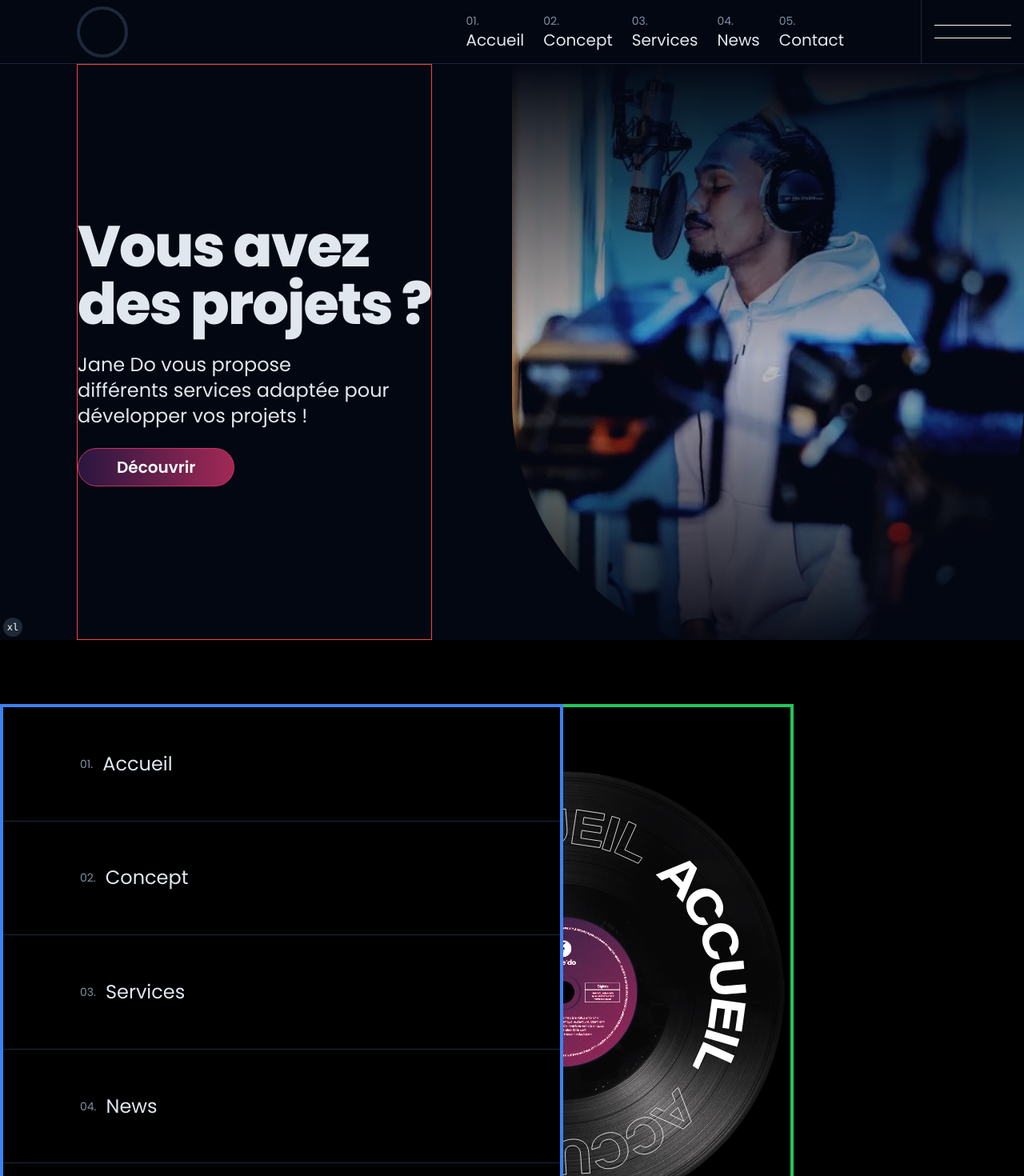
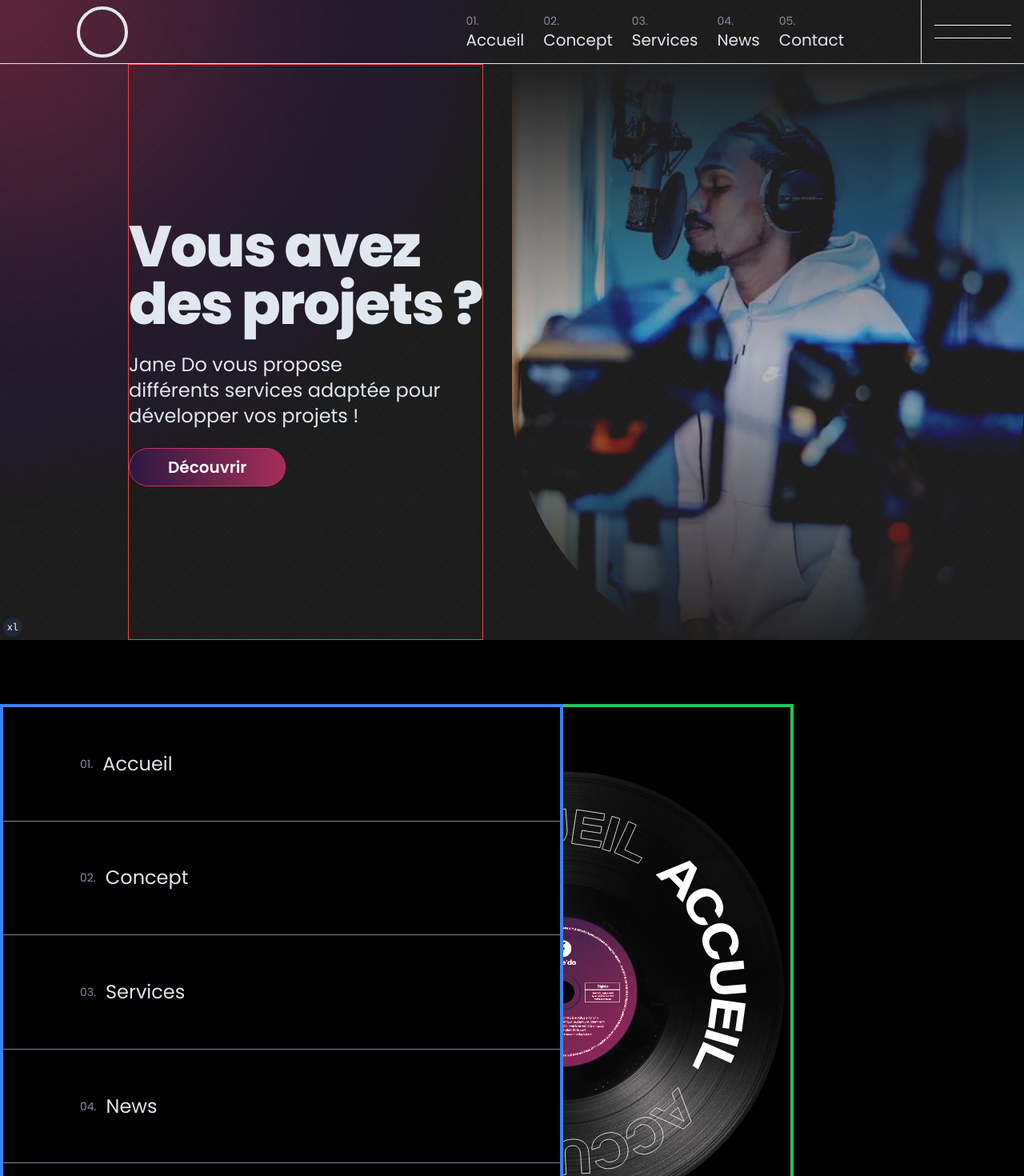
Before and after one commit to t-rosa/temp_www.janedoagency.com, a Next.js app: page /services in a window 1280 px wide. Shown: the top 1470 px of the page at 80% size. Built offline with nearby package versions, Linux system fonts and the light colour scheme.

Commit message:
feat: add image background and increase margin on text blocs

```diff
--- a/src/app/(marketing)/layout.tsx
+++ b/src/app/(marketing)/layout.tsx
@@ -10,11 +10,13 @@ import { TERMS } from "@/lib/terms";
 import jane_do_svg from "@/images/jane-do.svg";
 import vinyl_png from "@/images/vinyl/vinyl.png";
 import currentVinylLabel from "@/images/vinyl/home.svg";
+import { RadialGradient } from "@/components/radial-gradient";
 
 export default function RootLayout({ children }: PropsWithChildren) {
   const [isOpen, setIsOpen] = useState(false);
   return (
-    <>
+    <div className="relative">
+      <RadialGradient />
       <nav
         data-is-open={isOpen}
         className="fixed z-10 grid h-full w-full translate-y-full bg-black data-[is-open='true']:translate-y-0 lg:grid-cols-[55%_45%]"
@@ -23,7 +25,7 @@ export default function RootLayout({ children }: PropsWithChildren) {
           <li>
             <Link
               href="/"
-              className="flex h-full w-full items-center justify-center gap-3 border-b lg:justify-start lg:pl-16 xl:pl-24 2xl:pl-32"
+              className="flex h-full w-full items-center justify-center gap-3 border-b border-muted-foreground lg:justify-start lg:pl-16 xl:pl-24 2xl:pl-32"
             >
               <div className="text-sm text-muted-foreground">01.</div>
               <div>Accueil</div>
@@ -32,7 +34,7 @@ export default function RootLayout({ children }: PropsWithChildren) {
           <li>
             <Link
               href="/concept"
-              className="flex h-full w-full items-center justify-center gap-3 border-b lg:justify-start lg:pl-16 xl:pl-24 2xl:pl-32"
+              className="flex h-full w-full items-center justify-center gap-3 border-b border-muted-foreground lg:justify-start lg:pl-16 xl:pl-24 2xl:pl-32"
             >
               <div className="text-sm text-muted-foreground">02.</div>
               <div>Concept</div>
@@ -41,7 +43,7 @@ export default function RootLayout({ children }: PropsWithChildren) {
           <li>
             <Link
               href="/services"
-              className="flex h-full w-full items-center justify-center gap-3 border-b lg:justify-start lg:pl-16 xl:pl-24 2xl:pl-32"
+              className="flex h-full w-full items-center justify-center gap-3 border-b border-muted-foreground lg:justify-start lg:pl-16 xl:pl-24 2xl:pl-32"
             >
               <div className="text-sm text-muted-foreground">03.</div>
               <div>Services</div>
@@ -50,7 +52,7 @@ export default function RootLayout({ children }: PropsWithChildren) {
           <li>
             <Link
               href="/news"
-              className="flex h-full w-full items-center justify-center gap-3 border-b lg:justify-start lg:pl-16 xl:pl-24 2xl:pl-32"
+              className="flex h-full w-full items-center justify-center gap-3 border-b border-muted-foreground lg:justify-start lg:pl-16 xl:pl-24 2xl:pl-32"
             >
               <div className="text-sm text-muted-foreground">04.</div>
               <div>News</div>
@@ -144,7 +146,7 @@ export default function RootLayout({ children }: PropsWithChildren) {
       <footer
         id="footer"
         className="
-          relative flex flex-col items-center gap-12 border-t px-8 py-12 text-center
+          relative flex flex-col items-center gap-12 border-t bg-background px-8 py-12 text-center
           md:grid md:place-items-center md:text-start
         "
       >
@@ -204,6 +206,6 @@ export default function RootLayout({ children }: PropsWithChildren) {
           &copy; Jane Do - Tous droits réservés
         </p>
       </footer>
-    </>
+    </div>
   );
 }
--- a/src/app/(marketing)/services/page.tsx
+++ b/src/app/(marketing)/services/page.tsx
@@ -22,10 +22,10 @@ export default function ServicePage() {
         <div
           className="
             grid min-h-[calc(100vh-5rem)] grid-rows-[1fr_auto_auto] gap-12 border border-red-500  py-24 text-center
-            md:ml-8 md:grid-rows-none md:content-center md:gap-6 md:text-start
-            lg:ml-16
-            xl:ml-24
-            2xl:ml-32
+            md:ml-24 md:grid-rows-none md:content-center md:gap-6 md:text-start
+            lg:ml-32
+            xl:ml-40
+            2xl:ml-48
           "
         >
           <h1 className="scroll-m-20 text-4xl font-extrabold tracking-tight md:text-5xl lg:text-6xl xl:text-7xl">
@@ -70,10 +70,10 @@ export default function ServicePage() {
         <div
           className="
             grid min-h-[calc(100vh-5rem)] grid-rows-[1fr_auto] gap-12 border border-red-500  py-24 text-center
-            md:mr-8 md:grid-rows-none md:content-center md:gap-6 md:text-end
-            lg:mr-16
-            xl:mr-24
-            2xl:mr-32
+            md:mr-24 md:grid-rows-none md:content-center md:gap-6 md:text-end
+            lg:mr-32
+            xl:mr-40
+            2xl:mr-48
           "
         >
           <div className="flex self-start md:self-auto">
@@ -112,10 +112,10 @@ export default function ServicePage() {
         <div
           className="
             grid min-h-[calc(100vh-5rem)] grid-rows-[1fr_auto] gap-12 border border-red-500  py-24 text-center
-            md:ml-8 md:grid-rows-none md:content-center md:gap-6 md:text-start
-            lg:ml-16
-            xl:ml-24
-            2xl:ml-32
+            md:ml-24 md:grid-rows-none md:content-center md:gap-6 md:text-start
+            lg:ml-32
+            xl:ml-40
+            2xl:ml-48
           "
         >
           <div className="flex self-start md:self-auto">
@@ -155,10 +155,10 @@ export default function ServicePage() {
         <div
           className="
             grid min-h-[calc(100vh-5rem)] grid-rows-[1fr_auto] gap-12 border border-red-500  py-24 text-center
-            md:mr-8 md:grid-rows-none md:content-center md:gap-6 md:text-end
-            lg:mr-16
-            xl:mr-24
-            2xl:mr-32
+            md:mr-24 md:grid-rows-none md:content-center md:gap-6 md:text-end
+            lg:mr-32
+            xl:mr-40
+            2xl:mr-48
           "
         >
           <div className="flex self-start md:self-auto">
@@ -198,10 +198,10 @@ export default function ServicePage() {
         <div
           className="
             grid min-h-[calc(100vh-5rem)] grid-rows-[1fr_auto] gap-12 border border-red-500  py-24 text-center
-            md:ml-8 md:grid-rows-none md:content-center md:gap-6 md:text-start
-            lg:ml-16
-            xl:ml-24
-            2xl:ml-32
+            md:ml-24 md:grid-rows-none md:content-center md:gap-6 md:text-start
+            lg:ml-32
+            xl:ml-40
+            2xl:ml-48
           "
         >
           <div className="flex self-start md:self-auto">
@@ -241,10 +241,10 @@ export default function ServicePage() {
         <div
           className="
             grid min-h-[calc(100vh-5rem)] grid-rows-[1fr_auto] gap-12 border border-red-500  py-24 text-center
-            md:mr-8 md:grid-rows-none md:place-content-center md:gap-6 md:text-end
-            lg:mr-16
-            xl:mr-24
-            2xl:mr-32
+            md:mr-24 md:grid-rows-none md:place-content-center md:gap-6 md:text-end
+            lg:mr-32
+            xl:mr-40
+            2xl:mr-48
           "
         >
           <h2 className="scroll-m-20 text-4xl font-extrabold tracking-tight md:text-5xl lg:text-6xl xl:text-7xl">
--- a/src/app/layout.tsx
+++ b/src/app/layout.tsx
@@ -15,7 +15,7 @@ export const metadata = {
 
 export default function RootLayout({ children }: PropsWithChildren) {
   return (
-    <html lang="fr" className="dark overflow-x-hidden scroll-smooth">
+    <html lang="fr" className="overflow-x-hidden scroll-smooth">
       <body className={poppins.className}>
         {children}
         <TailwindIndicator />
--- /dev/null
+++ b/src/components/radial-gradient.tsx
@@ -0,0 +1,10 @@
+export function RadialGradient() {
+  return (
+    <div
+      className="
+        absolute -left-[200px] -top-[200px] -z-10 h-[500px] w-[500px] overflow-x-hidden rounded-full bg-gradient-radial from-rose/40 via-violet/40 to-background blur-xl
+        sm:-left-[450px] sm:-top-[450px] sm:h-[900px] sm:w-[900px]
+        lg:-left-[600px] lg:-top-[600px] lg:h-[1200px] lg:w-[1200px]"
+    />
+  );
+}
--- a/src/styles/globals.css
+++ b/src/styles/globals.css
@@ -4,45 +4,7 @@
 
 @layer base {
   :root {
-    --background: 0 0% 100%;
-    --foreground: 222.2 47.4% 11.2%;
-
-    --muted: 210 40% 96.1%;
-    --muted-foreground: 215.4 16.3% 46.9%;
-
-    --popover: 0 0% 100%;
-    --popover-foreground: 222.2 47.4% 11.2%;
-
-    --card: 0 0% 100%;
-    --card-foreground: 222.2 47.4% 11.2%;
-
-    --border: 214.3 31.8% 91.4%;
-    --input: 214.3 31.8% 91.4%;
-
-    --primary: 222.2 47.4% 11.2%;
-    --primary-foreground: 210 40% 98%;
-
-    --secondary: 210 40% 96.1%;
-    --secondary-foreground: 222.2 47.4% 11.2%;
-
-    --accent: 210 40% 96.1%;
-    --accent-foreground: 222.2 47.4% 11.2%;
-
-    --destructive: 0 100% 50%;
-    --destructive-foreground: 210 40% 98%;
-
-    --violet: 270 49% 18%;
-    --rose: 339 60% 49%;
-
-    --ring: 215 20.2% 65.1%;
-
-    --radius: 0.5rem;
-
-    color-scheme: only dark;
-  }
-
-  .dark {
-    --background: 224 71% 4%;
+    --background: 0 0% 11%;
     --foreground: 213 31% 91%;
 
     --muted: 223 47% 11%;
@@ -54,7 +16,7 @@
     --card: 0 0% 100%;
     --card-foreground: 222.2 47.4% 11.2%;
 
-    --border: 216 34% 17%;
+    --border: 213 31% 91%;
     --input: 216 34% 17%;
 
     --primary: 210 40% 98%;
@@ -72,6 +34,11 @@
     --ring: 216 34% 17%;
 
     --radius: 0.5rem;
+
+    --violet: 270 49% 18%;
+    --rose: 339 60% 49%;
+
+    color-scheme: only dark;
   }
 }
 
@@ -81,7 +48,7 @@
   }
 
   body {
-    @apply bg-background text-foreground;
+    @apply bg-[url('../../public/body-pattern.jpg')]  text-foreground;
     font-feature-settings: "rlig" 1, "calt" 1;
   }
 
--- a/tailwind.config.js
+++ b/tailwind.config.js
@@ -11,6 +11,9 @@ module.exports = {
       },
     },
     extend: {
+      backgroundImage: {
+        "gradient-radial": "radial-gradient(var(--tw-gradient-stops))",
+      },
       colors: {
         border: "hsl(var(--border))",
         input: "hsl(var(--input))",
```
Also changed, not shown: src/app/(marketing)/concept/page.tsx (+12 -12 lines), src/app/(marketing)/page.tsx (+12 -12 lines), public/body-pattern.jpg (added).
